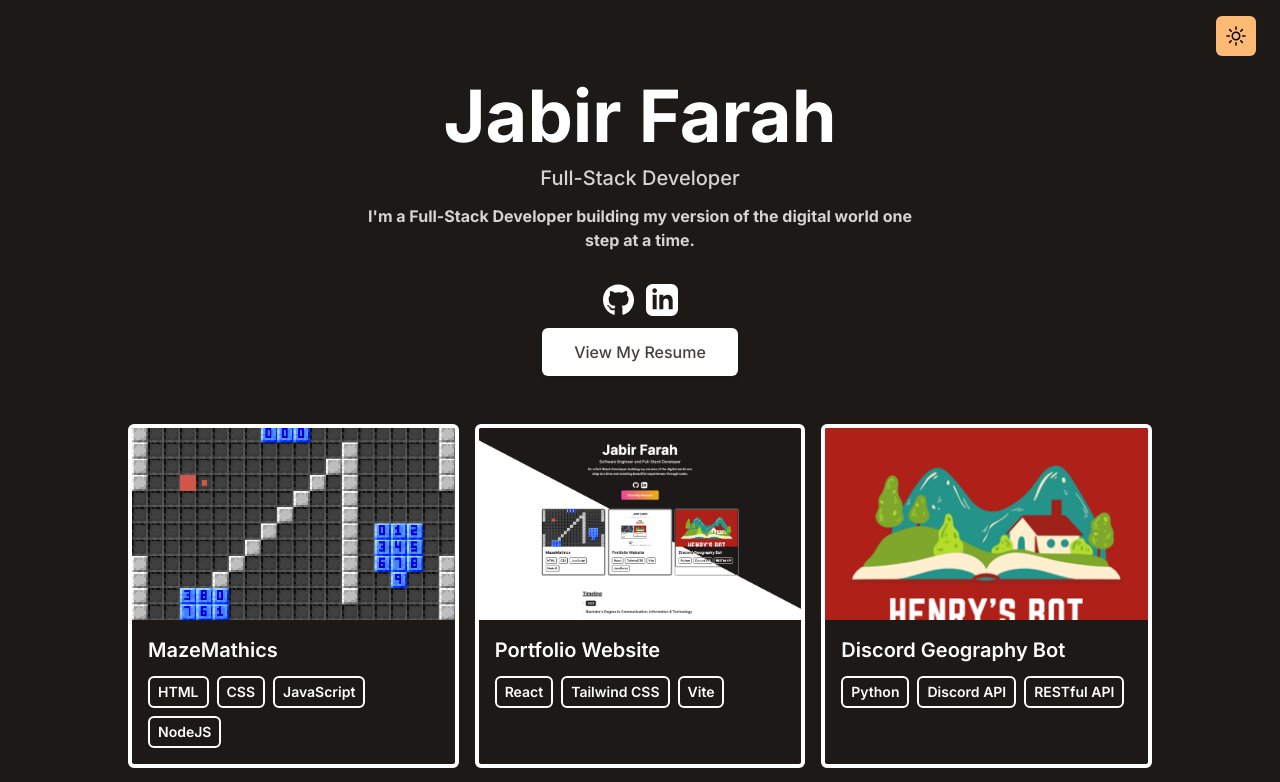
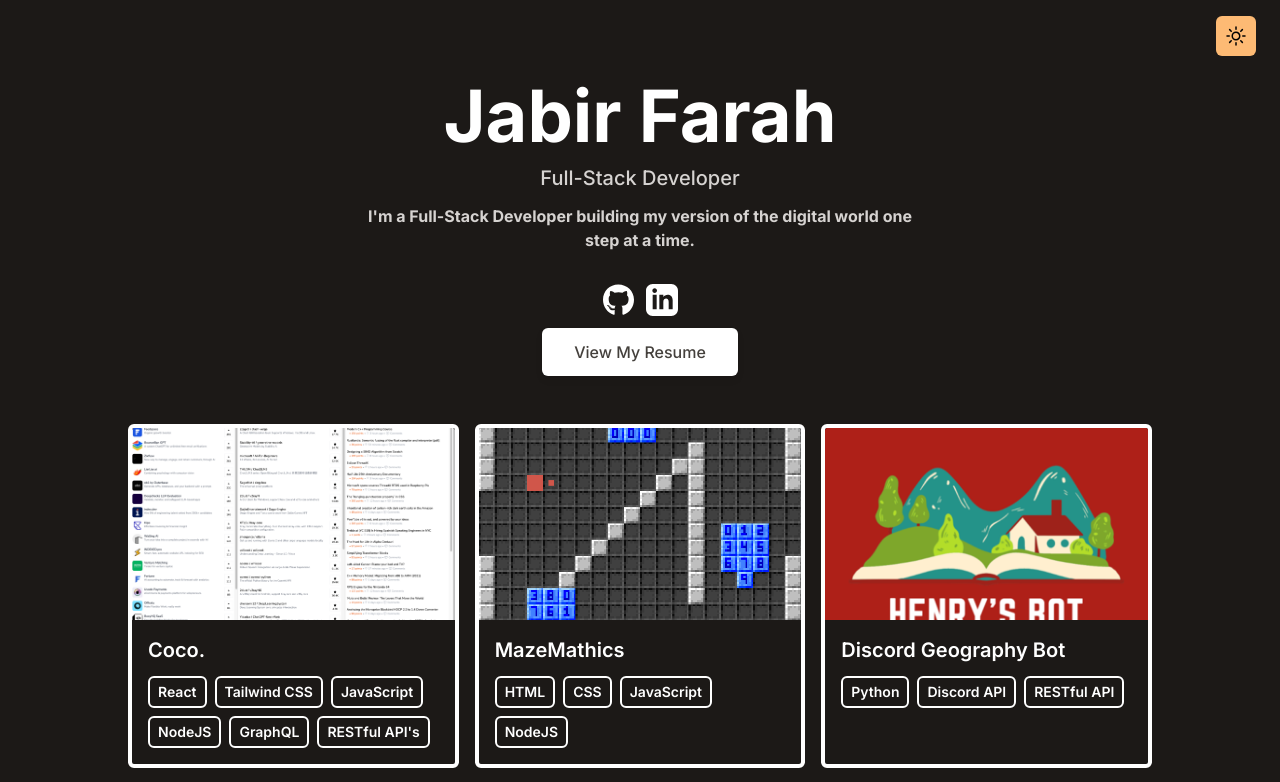
Before and after one commit to jabirfarah/portfolio, a React (Vite) app: page / in a window 1280 px wide. Shown: the top 782 px of the page. Built offline with nearby package versions, Linux system fonts and the light colour scheme.

Commit message:
Add new project to portfolio

```diff
--- a/src/data/Portfolio.js
+++ b/src/data/Portfolio.js
@@ -1,4 +1,10 @@
 export default [
+  {
+    title: "Coco.",
+    imgUrl: "./assets/Coco.png",
+    stack: ["React", "Tailwind CSS", "JavaScript", "NodeJS", "GraphQL", "RESTful API's"],
+    link: "https://coco-sand.vercel.app/",
+  },
   {
     title: "MazeMathics",
     imgUrl: "./assets/mazemathics.png",
@@ -6,19 +12,17 @@ export default [
     link: "https://github.com/jabirfarah/MazeMathics",
   },
   {
+    title: "Discord Geography Bot",
+    imgUrl: "./assets/medium.png",
+    stack: ["Python", "Discord API", "RESTful API"],
+    link: "https://github.com/jabirfarah/henry-discord-bot",
+  },
+  {
     title: "Portfolio Website",
     imgUrl: "./assets/portfolio-light-dark.png",
     stack: ["React", "Tailwind CSS", "Vite"],
     link: "https://github.com/jabirfarah/portfolio",
   },
-
-  {
-    title: "Discord Geography Bot",
-    imgUrl: "./assets/medium.png",
-    stack: ["Python", "Discord API", "RESTful API"],
-    link: "https://github.com/jabirfarah/henry-discord-bot",
-  },
-
   {
     title: "DataGrowth",
     imgUrl: "https://raw.githubusercontent.com/jabirfarah/data-finance-website/main/src/assets/landingpage.png?token=GHSAT0AAAAAACCBPFE2BRMJNK7BKJGO4GMGZEGDX4A",
```
Also changed, not shown: public/assets/Coco.png (added).
